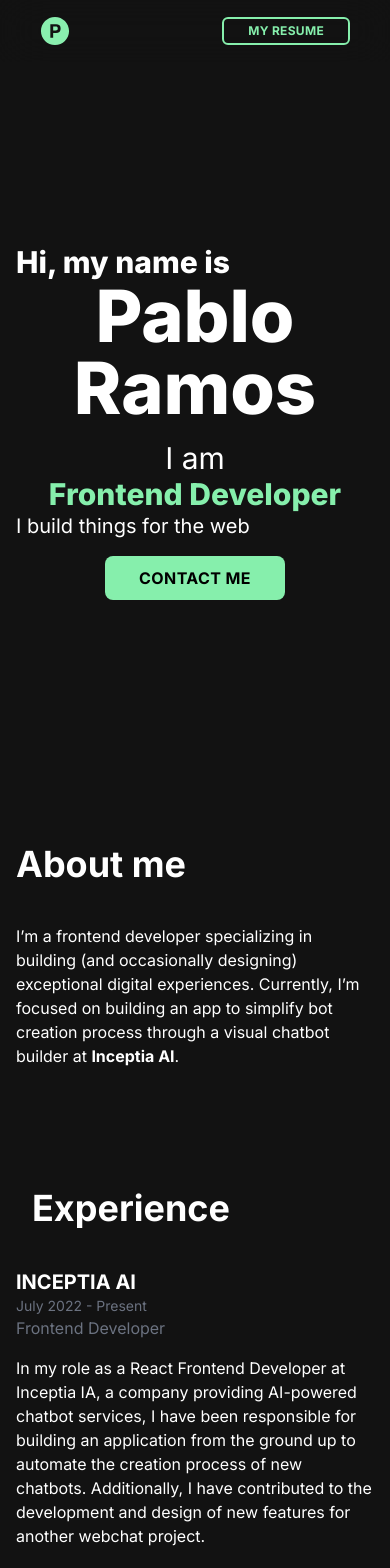
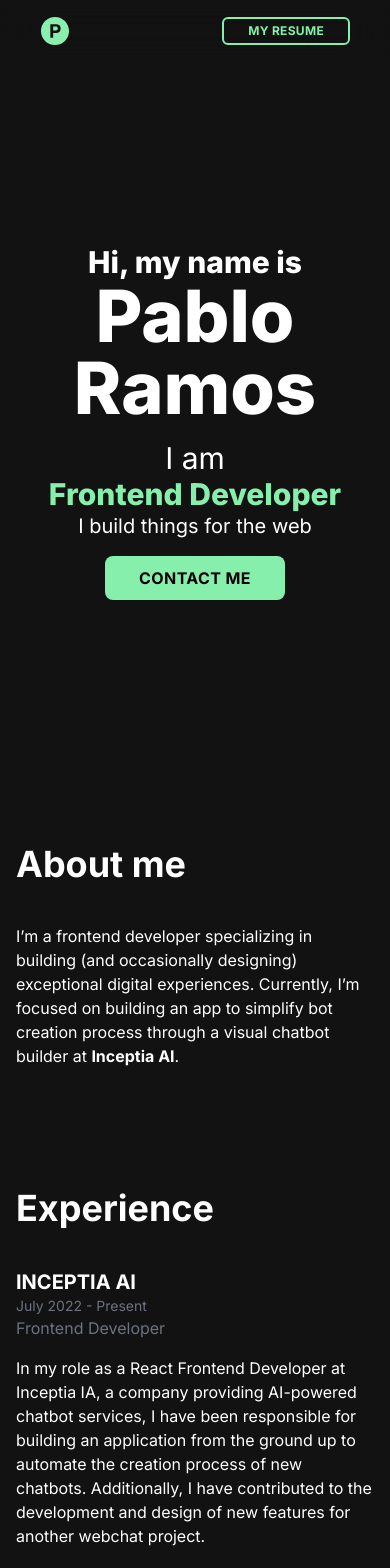
Before and after one commit to pabloramoss/portfolio2023, a Next.js app: page / in a window 390 px wide. Shown: the top 1568 px of the page. Built offline with nearby package versions, Linux system fonts and the light colour scheme.

Commit message:
fix: center text hero in mobile, delete divider in title

```diff
--- a/src/Components/SectionTitle.tsx
+++ b/src/Components/SectionTitle.tsx
@@ -2,14 +2,12 @@ import Reveal from './Reveal';
 
 interface Props {
   title: string;
-  divider?: 'left' | 'right';
 }
-const SectionTitle: React.FC<Props> = ({ title, divider = 'right' }) => {
+const SectionTitle: React.FC<Props> = ({ title }) => {
   return (
     <Reveal>
-      <div className={`flex items-center gap-4 ${divider === 'left' && 'flex-row-reverse'}`}>
+      <div className="flex items-center gap-4">
         <h2 className="text-4xl font-bold whitespace-nowrap">{title}</h2>
-        <div className="h-[1px] w-full bg-slate-500" />
       </div>
     </Reveal>
   );
--- a/src/Components/sections/Hero.tsx
+++ b/src/Components/sections/Hero.tsx
@@ -7,15 +7,15 @@ export default function Hero() {
   return (
     <section className="flex flex-col md:flex-row gap-4 h-screen items-center" id="home">
       <div className="flex flex-col gap-4 h-full justify-center items-center md:items-start">
-        <div className="grid text-center md:text-start">
+        <div className="grid text-center place-items-center md:place-items-start md:text-start">
           <Reveal>
-            <h2 className="font-extrabold text-3xl">Hi, my name is</h2>
+            <h2 className="font-extrabold flex text-3xl">Hi, my name is</h2>
           </Reveal>
           <Reveal>
             <h1 className="font-extrabold text-7xl">Pablo Ramos</h1>
           </Reveal>
         </div>
-        <div className="grid text-center md:text-start">
+        <div className="grid text-center place-items-center md:place-items-start md:text-start">
           <Reveal>
             <h2 className="text-3xl">
               I am{' '}
```
